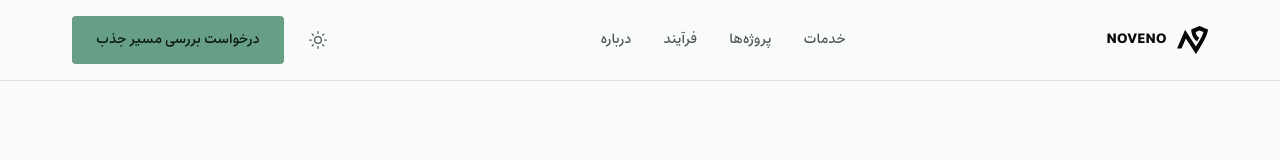
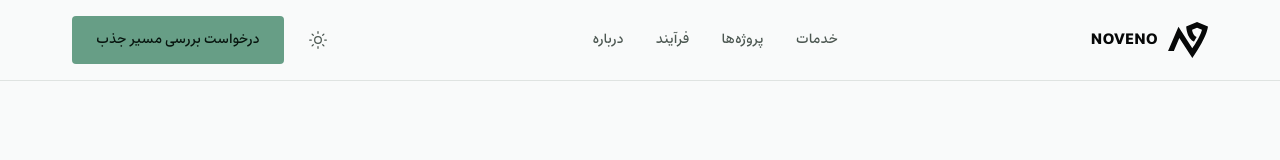
Before and after one commit to imdanialrashidi/noveno, an Astro site: page / in a window 1280 px wide. Shown: the top 160 px of the page. Built offline with nearby package versions, Linux system fonts and the light colour scheme; Astro itself is replaced by a stand-in of ours; no server answers.

Commit message:
fix(brand): enlarge themed logo lockup

```diff
--- a/src/components/brand/Logo.astro
+++ b/src/components/brand/Logo.astro
@@ -21,7 +21,7 @@ const { wordmark = true, size = "md" } = Astro.props;
 <span class:list={["inline-flex items-center gap-2.5 text-text", size === "lg" ? "gap-3" : ""]}>
   <svg
     viewBox="0 0 438 394"
-    class:list={[size === "lg" ? "h-9 w-auto" : "h-7 w-auto"]}
+    class:list={[size === "lg" ? "h-11 w-auto" : "h-9 w-auto"]}
     aria-hidden="true"
     focusable="false"
   >
@@ -33,7 +33,7 @@ const { wordmark = true, size = "md" } = Astro.props;
   {wordmark && (
     <span
       class="font-display font-extrabold tracking-[0.04em] text-current"
-      style={`font-size:${size === "lg" ? "1.05rem" : "0.9rem"}`}
+      style={`font-size:${size === "lg" ? "1.2rem" : "1rem"}`}
       lang="en"
     >
       {SITE_NAME_EN}
```
